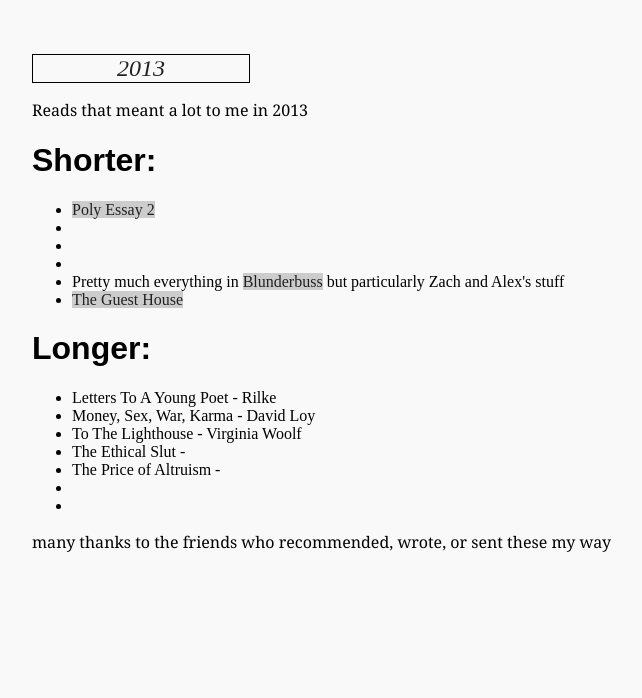
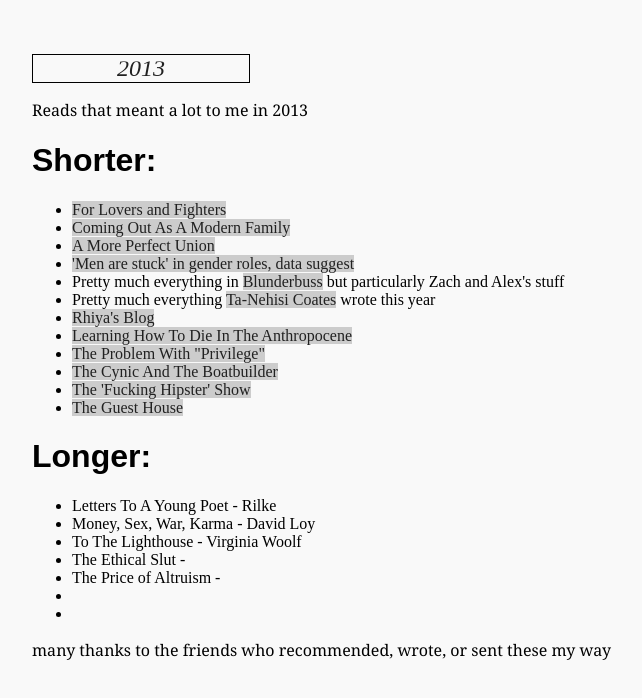
Before and after one commit to bblacksh/reads, a plain HTML site: page index.html in a window 1280 px wide. Shown: the whole page, without its empty margins (68-710 px from the left). Drawn offline with Linux system fonts and the light colour scheme.

Commit message:
Update index.html

```diff
--- a/index.html
+++ b/index.html
@@ -75,12 +75,18 @@ height: 0%;
 
 <p><h1>Shorter:</h1>
 <ul>
-<li><a>Poly Essay 2</a></li>
-<li><a></a></li>
-<li><a></a></li>
-<li><a></a></li>
+<li><a href="http://www.makezine.enoughenough.org/newpoly2.html">For Lovers and Fighters</a></li>
+<li><a href="http://www.nytimes.com/2013/12/01/fashion/coming-out-as-a-modern-family-modern-love.html?pagewanted=all&_r=2&">Coming Out As A Modern Family</a></li>
+<li><a href="http://thesunmagazine.org/issues/456/a_more_perfect_union#.UqIoAmf5pHY.gmail">A More Perfect Union</a></li>
+<li><a href="http://www.latimes.com/local/la-me-one-way-gender-revolution-20131227,0,7169949.story#axzz2ogyXmINj">'Men are stuck' in gender roles, data suggest</a></li>
 <li>Pretty much everything in <a href="http://www.blunderbussmag.com/">Blunderbuss</a> but particularly Zach and Alex's stuff</li>
-<li><a>The Guest House</a></li>
+<li>Pretty much everything <a href="http://www.theatlantic.com/ta-nehisi-coates/">Ta-Nehisi Coates</a> wrote this year</li>
+<li><a href="http://rhiyatrivedi.tumblr.com/">Rhiya's Blog</a></li>
+<li><a href="http://opinionator.blogs.nytimes.com/2013/11/10/learning-how-to-die-in-the-anthropocene/?hp&rref=opinion">Learning How To Die In The Anthropocene</a></li>
+<li><a href="http://andrea366.wordpress.com/2013/08/14/the-problem-with-privilege-by-andrea-smith/">The Problem With "Privilege"</a></li>
+<li><a href="http://realitysandwich.com/173142/cynic_and_boatbuilder/">The Cynic And The Boatbuilder</a></li>
+<li><a href="https://www.jacobinmag.com/2013/05/the-fucking-hipster-show/">The 'Fucking Hipster' Show</a></li>
+<li><a href="http://www.gratefulness.org/poetry/guest_house.htm">The Guest House</a></li>
 </ul></p>
 
 <p><h1>Longer:</h1>
```
